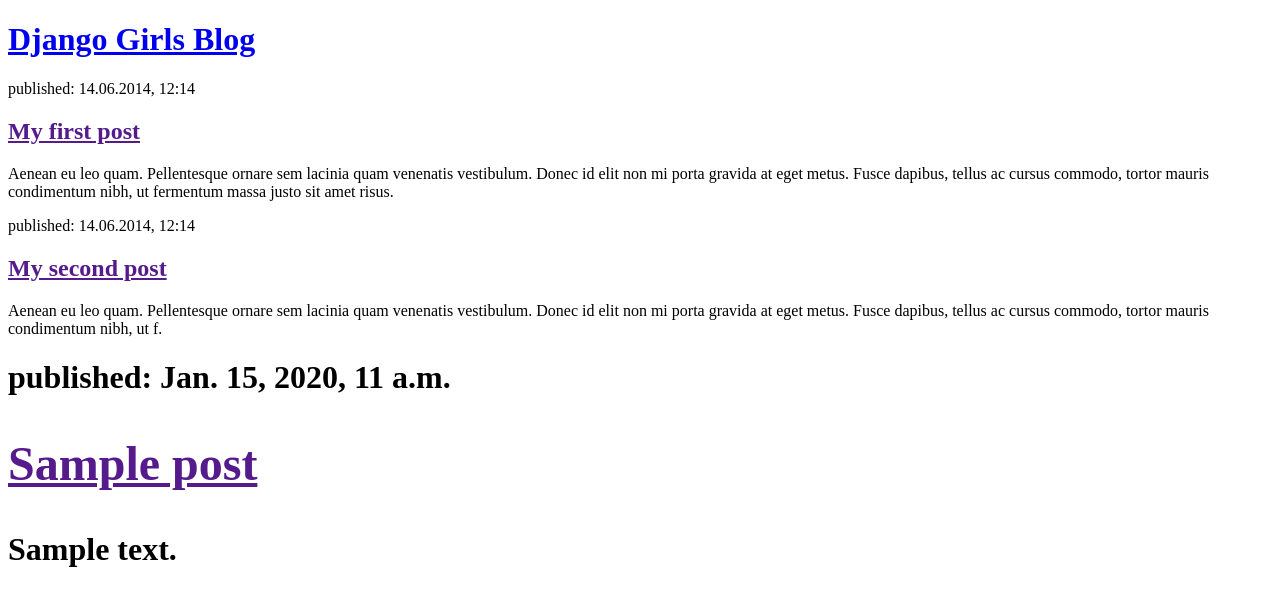
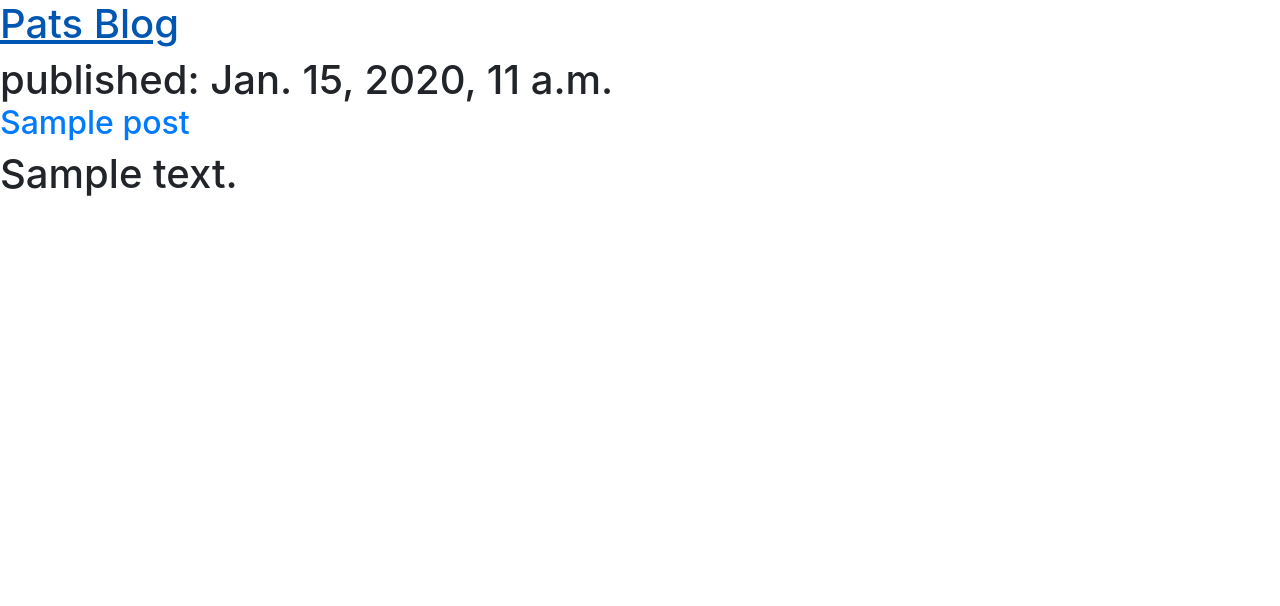
Before and after one commit to taylorPat/my-first-blog, a Django app: page / in a window 1280 px wide. Shown: the top 606 px of the page. Run offline with Django 3.2, Linux system fonts and the light colour scheme; tables that the repository leaves empty hold one stand-in row (values such as "Sample post").

Commit message:
feat(html): deleted unnecessary code

```diff
--- a/blog/templates/blog/post_list.html
+++ b/blog/templates/blog/post_list.html
@@ -1,24 +1,13 @@
 <!DOCTYPE html>
 <html>
     <head>
-        <title>Django Girls blog</title>
+        <title>Pats Blog</title>
+	<link rel="stylesheet" href="https://cdn.jsdelivr.net/npm/bootstrap@4.5.3/dist/css/bootstrap.min.css" integrity="sha384-TX8t27EcRE3e/ihU7zmQxVncDAy5uIKz4rEkgIXeMed4M0jlfIDPvg6uqKI2xXr2" crossorigin="anonymous">
     </head>
     <body>
         <header>
-            <h1><a href="/">Django Girls Blog</a></h1>
+            <h1><a href="/">Pats Blog</a></h1>
         </header>
-
-        <article>
-            <time>published: 14.06.2014, 12:14</time>
-            <h2><a href="">My first post</a></h2>
-            <p>Aenean eu leo quam. Pellentesque ornare sem lacinia quam venenatis vestibulum. Donec id elit non mi porta gravida at eget metus. Fusce dapibus, tellus ac cursus commodo, tortor mauris condimentum nibh, ut fermentum massa justo sit amet risus.</p>
-        </article>
-
-        <article>
-            <time>published: 14.06.2014, 12:14</time>
-            <h2><a href="">My second post</a></h2>
-            <p>Aenean eu leo quam. Pellentesque ornare sem lacinia quam venenatis vestibulum. Donec id elit non mi porta gravida at eget metus. Fusce dapibus, tellus ac cursus commodo, tortor mauris condimentum nibh, ut f.</p>
-        </article>
 	<h1>
 		{% for post in posts %}
     <article>
```
